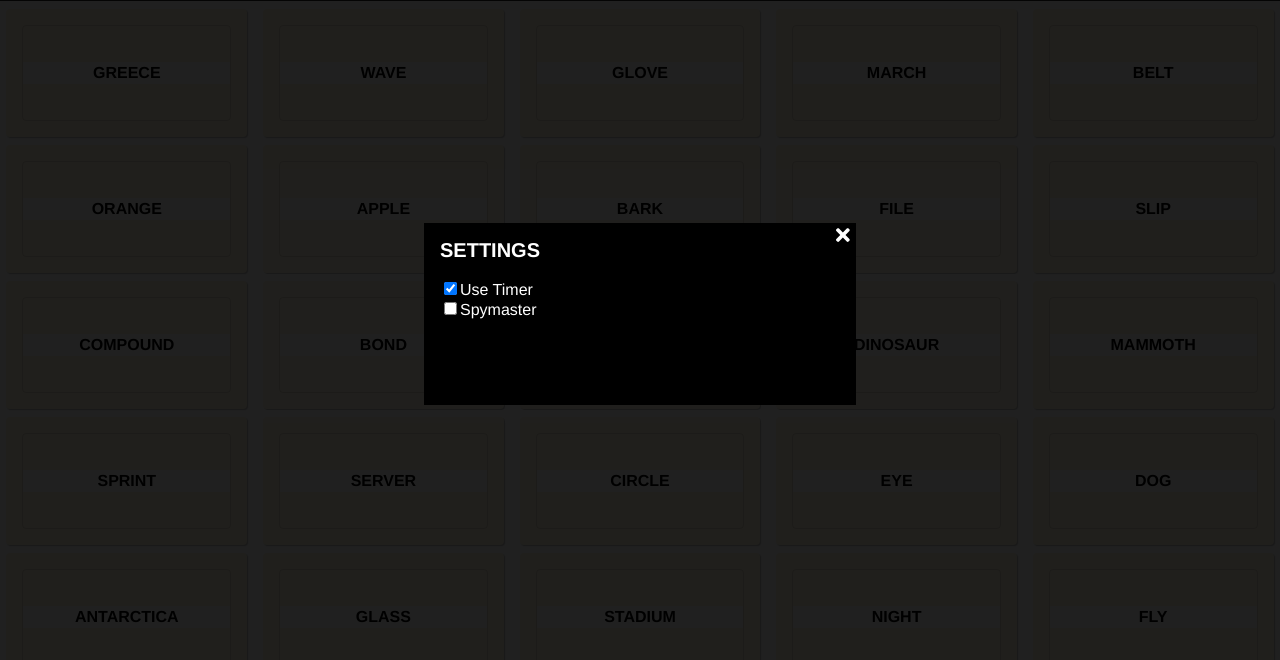
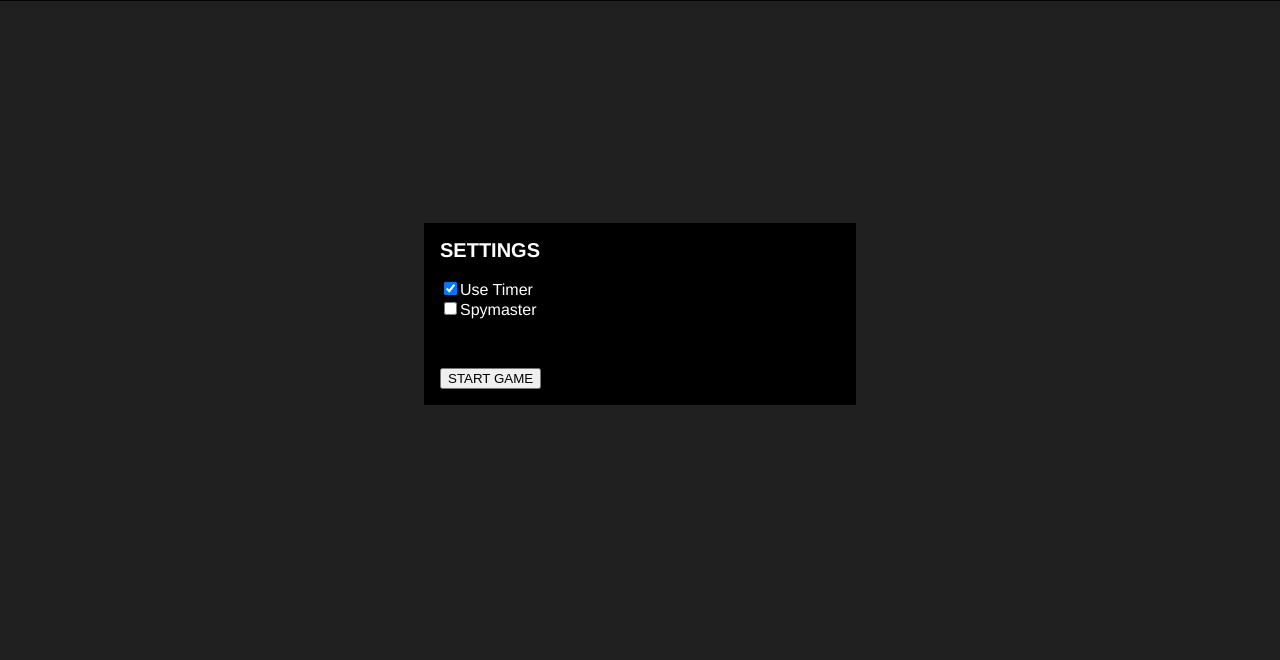
Before and after one commit to rlmoua92/coderyan, a React app: page / in a window 1280 px wide. Shown: the part 86-746 px from the top of the page. Built offline with nearby package versions, Linux system fonts and the light colour scheme.

Commit message:
Add START GAME button

```diff
--- a/src/common.scss
+++ b/src/common.scss
@@ -3,11 +3,14 @@ $nav-bg-color: #212121;
 $nav-text-color: #fff;
 $disabled-color: #616161;
 $nav-link-hover-color: #bdbdbd;
+$nav-button-bg-color: #e0e0e0;
 $hidden-color: #fff8e1;
 $red-color: #f44336;
 $blue-color: #2196f3;
 $neutral-color: #dce775;
 $black-color: #212121;
+$timer-font: 'Orbitron', sans-serif;
+$timer-color: #03a87c;
 
 body {
 	font-family: $font-stack;
@@ -22,8 +25,16 @@ button:hover {
 	display: flex;
 }
 
-.v-align {
+.flex-column {
+	flex-direction: column;
+}
+
+.v-align-center {
 	align-items: center;
+}
+
+.v-align-bottom {
+	align-items: flex-end;
 }
 
 .flex-100 {
--- a/src/components/Card/Card.js
+++ b/src/components/Card/Card.js
@@ -23,7 +23,7 @@ const Card = (props) => {
 
   return (
     <div className={cardClass} onClick={onClick}>
-      <div className="cardText-container flex v-align flex-100 ">
+      <div className="cardText-container flex v-align-center flex-100 ">
         <div className="cardText flex-100 ">{value}</div>
       </div>
     </div>
--- a/src/components/Game/Game.js
+++ b/src/components/Game/Game.js
@@ -23,7 +23,7 @@ const Game = (props) => {
     clearTimer,
     onEndTurnClick,
     showSettings,
-    onSettingsClick,
+    toggleSettings,
     redTotal,
     blueTotal,
     height,
@@ -31,22 +31,25 @@ const Game = (props) => {
     timerOn,
     onCardClick,
     onResetClick,
+    gameStarted,
+    startGame,
   } = props;
 
-  const settingsContent = <div><h2>SETTINGS</h2>
+  const settingsContent = <div className="flex flex-column"><h2>SETTINGS</h2>
     <div><label><input type="checkbox" checked={useTimer} onChange={handleTimerChange} />Use Timer</label></div>
-    <div><label><input type="checkbox" checked={isSpyMaster} onChange={onSpyMasterClick} />Spymaster</label></div></div>;
+    <div><label><input type="checkbox" checked={isSpyMaster} onChange={onSpyMasterClick} />Spymaster</label></div>
+    {gameStarted ? null : <div className="flex v-align-bottom modal-content-button-container"><button className="modal-content-button" onClick={() => {startGame(); toggleSettings();}}>START GAME</button></div>}</div>;
   const settingsButton = <FontAwesomeIcon icon={faCog} />;
   return (
     <div>
-      <div className="nav-bar flex v-align">
+      <div className="nav-bar flex v-align-center">
         <div>
           {winner ?
             <div className="winner">WINNER: {winner}</div> :
             <div className="player">TURN: {isPlayerRed ? "RED" : "BLUE"}</div>
           }
         </div>
-        <div className="game-stats flex v-align">
+        <div className="game-stats flex v-align-center">
           <div>RED: {score.red}</div>
           {winner ?
             <div className="nav-button-container">
@@ -76,9 +79,11 @@ const Game = (props) => {
           showModal={showSettings}
           modalContent={settingsContent}
           buttonContent={settingsButton}
-          toggleModal={onSettingsClick}
+          toggleModal={toggleSettings}
+          enableClosing={gameStarted}
         />
       </div>
+      {gameStarted ?
         <Board
           onCardClick={onCardClick}
           isSpyMaster={isSpyMaster}
@@ -89,7 +94,8 @@ const Game = (props) => {
           width={width}
           timerOn={timerOn}
           useTimer={useTimer}
-      />
+        /> : null
+      }
     </div>
   );
 }
--- a/src/components/Game/Game.scss
+++ b/src/components/Game/Game.scss
@@ -21,7 +21,7 @@ button.nav-button {
 	border-radius: .25em;
 	margin: .425em;
 	border: 0;
-	background-color: #e0e0e0;
+	background-color: $nav-button-bg-color;
 }
 
 button.nav-button:hover {
--- a/src/components/Game/GameContainer.js
+++ b/src/components/Game/GameContainer.js
@@ -28,6 +28,7 @@ class GameContainer extends Component {
       timerOn: false,
       timerSeconds: 60,
       key: 0,
+      gameStarted: false,
     }
 
     this.timerTickInterval;
@@ -45,6 +46,7 @@ class GameContainer extends Component {
     this.clearTimer = this.clearTimer.bind(this);
     this.onTimerEnd = this.onTimerEnd.bind(this);
     this.reset = this.reset.bind(this);
+    this.startGame = this.startGame.bind(this);
   }
 
   componentDidUpdate() {
@@ -151,6 +153,12 @@ class GameContainer extends Component {
     }
   }
 
+  startGame() {
+    this.setState({
+      gameStarted: true,
+    });
+  }
+
   gameOver(value) {
     this.setState({ winner: value });
     console.log("Game Over. " + value + " TEAM WINS!")
@@ -195,6 +203,7 @@ class GameContainer extends Component {
       timerOn,
       timerSeconds,
       key,
+      gameStarted,
     } = this.state;
 
     return (
@@ -219,9 +228,11 @@ class GameContainer extends Component {
         height={height}
         width={width}
         showSettings={showSettings}
-        onSettingsClick={this.toggleSettings}
+        toggleSettings={this.toggleSettings}
         onResetClick={this.reset}
         key={key}
+        gameStarted={gameStarted}
+        startGame={this.startGame}
       />
     );
   }
--- a/src/components/Modal/Modal.js
+++ b/src/components/Modal/Modal.js
@@ -10,7 +10,9 @@ const Modal = (props) => {
       {props.showModal ?
         <div className="modal-container">
           <div className="modal-content">
-            <button className="modal-button" onClick={props.toggleModal}><FontAwesomeIcon icon={faTimes} /></button>
+            {props.enableClosing ?
+              <button className="modal-button" onClick={props.toggleModal}><FontAwesomeIcon icon={faTimes} /></button> :
+            null}
             {props.modalContent}
           </div>
         </div> :
--- a/src/components/Modal/Modal.scss
+++ b/src/components/Modal/Modal.scss
@@ -11,6 +11,7 @@
 }
 
 .modal-content {
+  display: flex;
   background-color: #000;
   min-height: 150px;
   width: 100%;
@@ -49,3 +50,11 @@
 .modal-button:hover {
   color: $nav-link-hover-color;
 }
+
+.modal-content-button-container {
+  flex-grow: 1;
+}
+
+.modal-content-button:hover {
+  opacity: .75;
+}
--- a/src/components/Modal/ModalContainer.js
+++ b/src/components/Modal/ModalContainer.js
@@ -18,7 +18,7 @@ class ModalContainer extends Component {
   }
 
   onClick(e) {
-    if(this.props.showModal && e.target.className === "modal-container") {
+    if(this.props.showModal && e.target.className === "modal-container" && this.props.enableClosing) {
       this.props.toggleModal();
     }
   }
@@ -29,7 +29,8 @@ class ModalContainer extends Component {
         showModal={this.props.showModal}
         modalContent={this.props.modalContent}
         buttonContent={this.props.buttonContent}
-        toggleModal={this.props.toggleModal} />
+        toggleModal={this.props.toggleModal}
+        enableClosing={this.props.enableClosing} />
     );
   }
 }
--- a/src/components/Timer/Timer.scss
+++ b/src/components/Timer/Timer.scss
@@ -11,9 +11,9 @@
 }
 
 .timer-time {
-	font-family: 'Orbitron', sans-serif;
+	font-family: $timer-font;
 	font-size: 2em;
-	color: #03a87c;
+	color: $timer-color;
 }
 
 .timer-icon {
```
Lines whose indentation alone changed are shown as unchanged.
